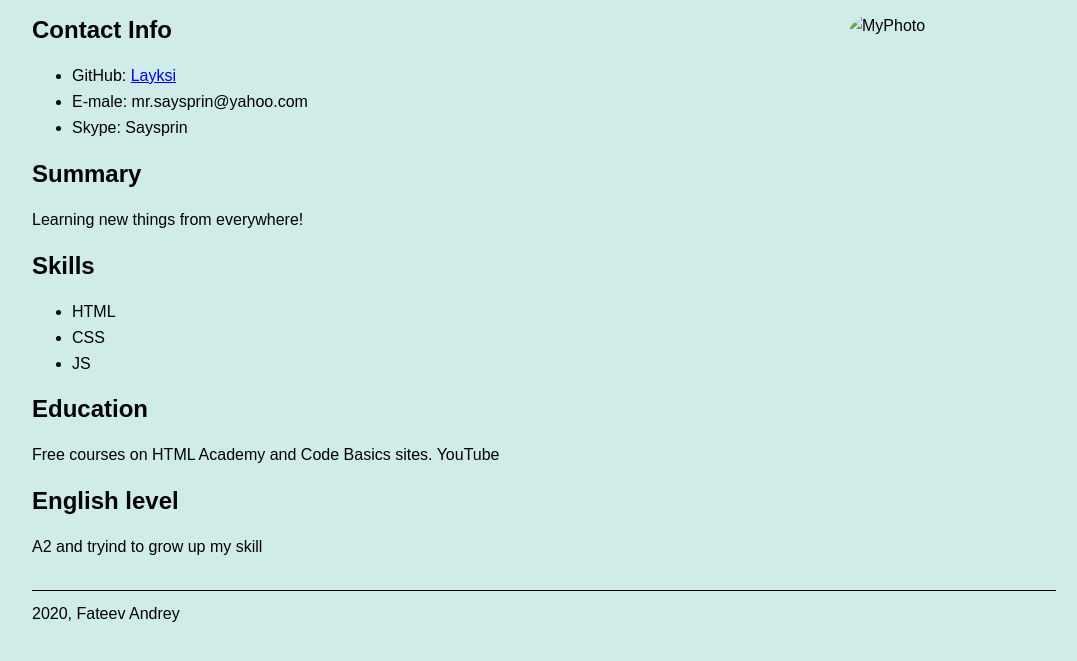
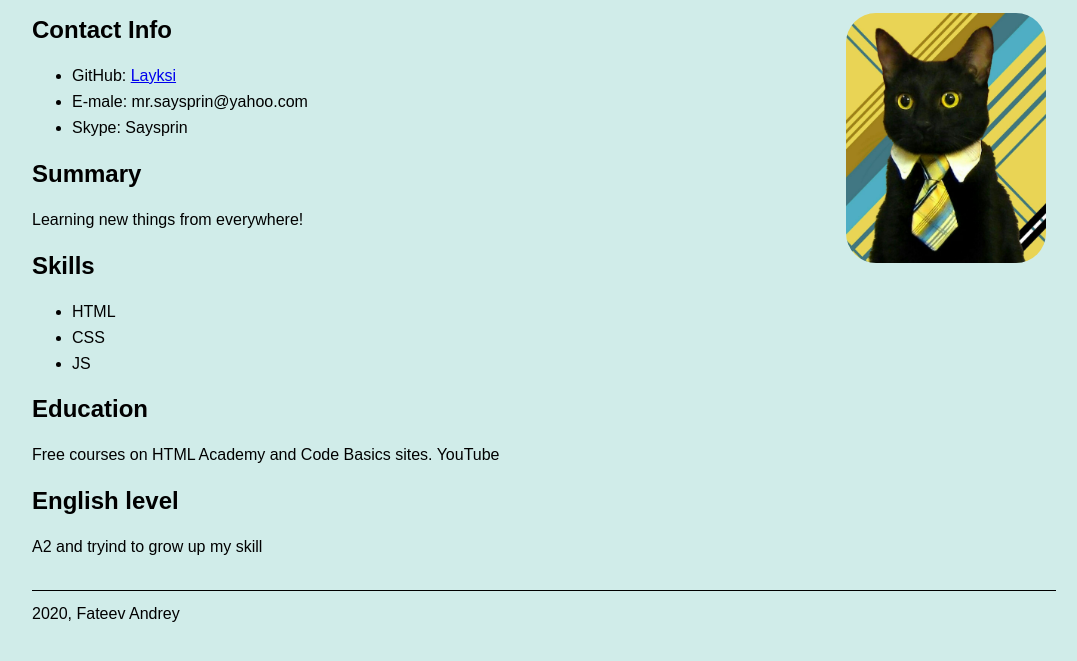
Before and after one commit to Layksi/rsschool-cv, a plain HTML site: page index.html in a window 1280 px wide. Shown: the part 47-708 px from the top of the page, without its empty margins (96-1173 px from the left). Drawn offline with Linux system fonts and the light colour scheme.

Commit message:
refactor: uppdate addres for img

```diff
--- a/index.html
+++ b/index.html
@@ -11,7 +11,7 @@
 <body>
     <header>
         <h1>Fateev Andrey</h1>
-        <img class="avatar" src="its_me.jpg" width="200" height="250" alt="MyPhoto">
+        <img class="avatar" src="images/its_me.jpg" width="200" height="250" alt="MyPhoto">
     </header>
     <main>
         <section>
```
